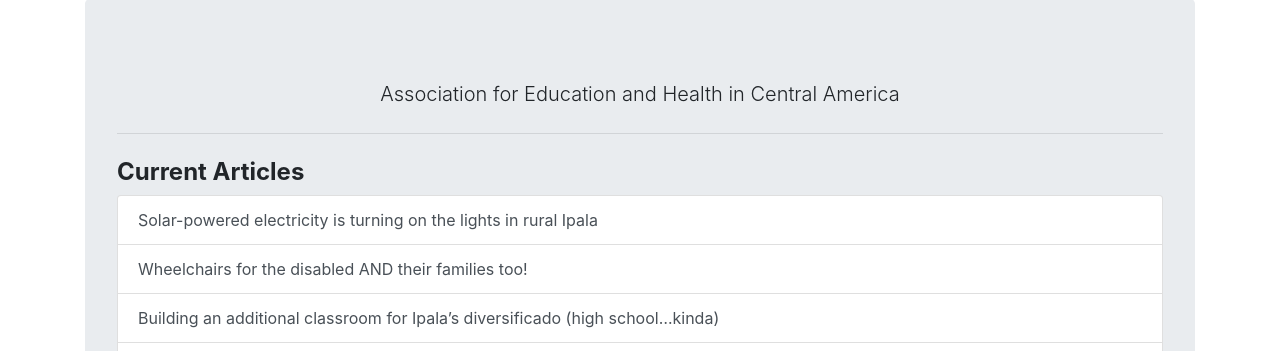
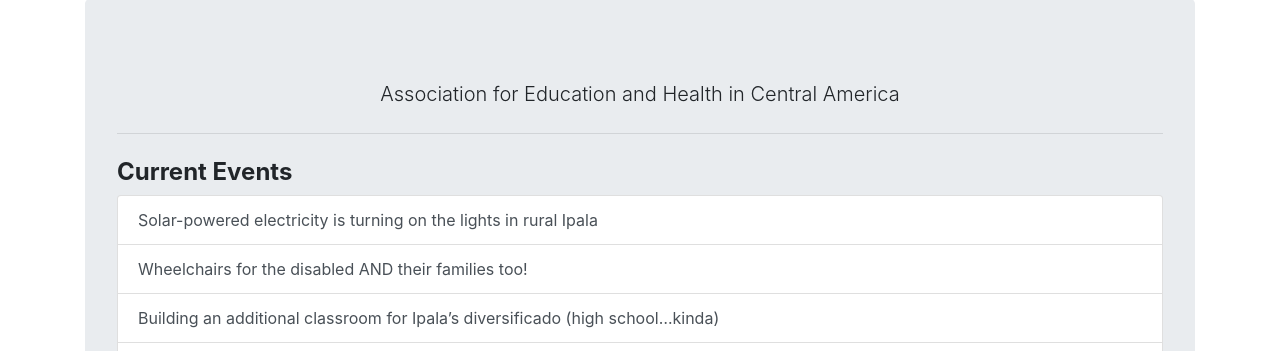
Before and after one commit to aehca/aehca.github.io, a Jekyll site: the page built from current.html, in a window 1280 px wide and 900 px high. Shown: the part 135-486 px from the top of the window. Built offline with Jekyll 4.4.1, drawn with Linux system fonts in a browser that asks for light colours.

Commit message:
change wording from articles to events

```diff
--- a/current.html
+++ b/current.html
@@ -19,7 +19,7 @@ layout: default
       <p></p>
       <p class="lead text-center">Association for Education and Health in Central America</p>
       <hr class="my-4">
-      <h4 class="mt-0 font-weight-bolder">Current Articles</h4>
+      <h4 class="mt-0 font-weight-bolder">Current Events</h4>
       <div class="list-group">
         {% for post in site.posts %}
         {% if post.category != 'archived' %}
```
